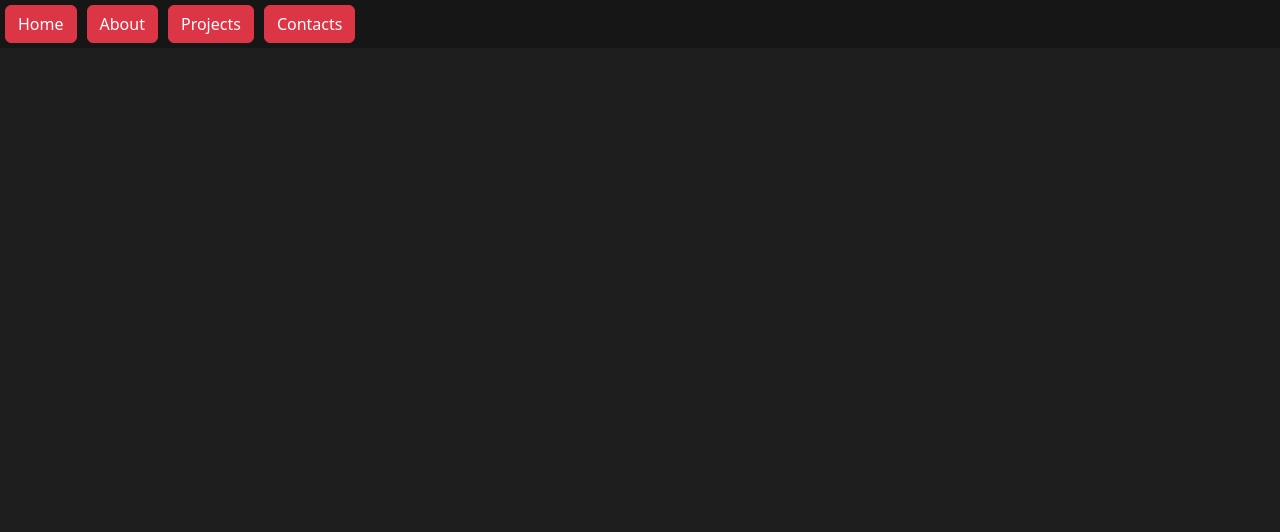
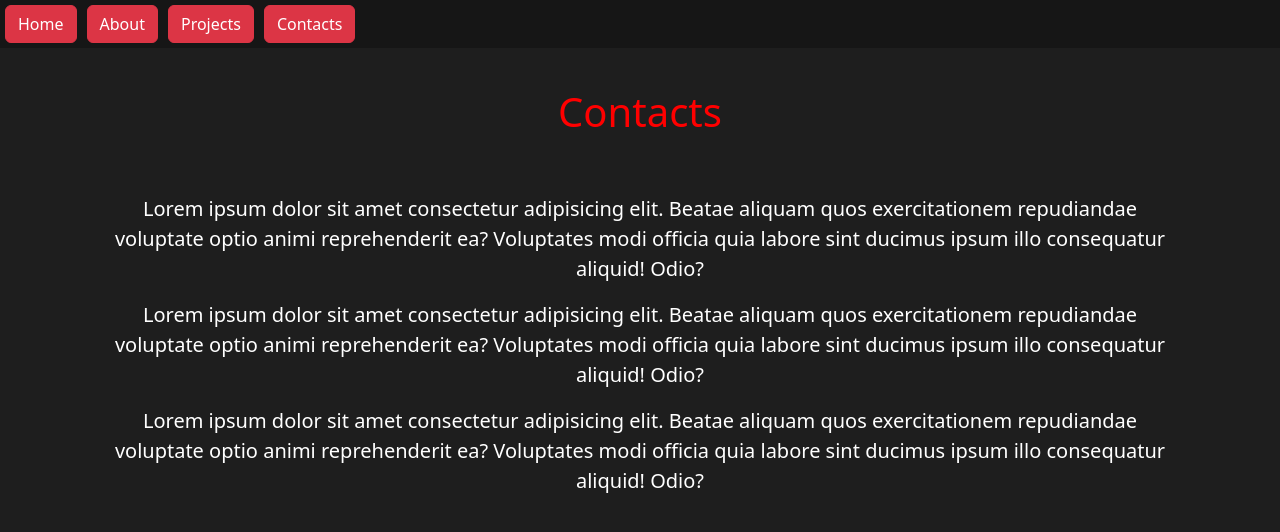
Before and after one commit to Titho93/vite-boolfolio, a Vue app: page /contacts in a window 1280 px wide. Shown: the top 532 px of the page. Built offline with nearby package versions, Linux system fonts and the light colour scheme; no server answers.

Commit message:
[edit]style

```diff
--- a/src/components/About.vue
+++ b/src/components/About.vue
@@ -1,13 +1,23 @@
 <script>
+
 export default {
+    name: 'About',
 
+    data(){
+        return{
+        }
+    },
+    mounted(){
+    }
 }
 </script>
 
 <template>
 
+    <h1>About</h1>
+
 </template>
 
-<style>
+<style lang="scss" scoped>
 
 </style>
--- a/src/components/Contacts.vue
+++ b/src/components/Contacts.vue
@@ -1,13 +1,32 @@
 <script>
+
 export default {
+    name: 'Contacts',
 
+    data(){
+        return{
+        }
+    },
+    mounted(){
+    }
 }
 </script>
 
 <template>
 
+    <h1>Contacts</h1>
+    <p>Lorem ipsum dolor sit amet consectetur adipisicing elit. Beatae aliquam quos exercitationem repudiandae voluptate optio animi reprehenderit ea? Voluptates modi officia quia labore sint ducimus ipsum illo consequatur aliquid! Odio?</p>
+    <p>Lorem ipsum dolor sit amet consectetur adipisicing elit. Beatae aliquam quos exercitationem repudiandae voluptate optio animi reprehenderit ea? Voluptates modi officia quia labore sint ducimus ipsum illo consequatur aliquid! Odio?</p>
+    <p>Lorem ipsum dolor sit amet consectetur adipisicing elit. Beatae aliquam quos exercitationem repudiandae voluptate optio animi reprehenderit ea? Voluptates modi officia quia labore sint ducimus ipsum illo consequatur aliquid! Odio?</p>
+
 </template>
 
-<style>
+<style lang="scss" scoped>
+
+p {
+    font-size: 20px;
+    text-align: center;
+
+}
 
 </style>
--- a/src/components/Home.vue
+++ b/src/components/Home.vue
@@ -15,10 +15,16 @@ export default {
 <template>
 
     <h1>Home</h1>
-
+    <p>Welcome to my Project site</p>
 
 </template>
 
 <style lang="scss" scoped>
 
+p {
+    font-size: 40px;
+    text-align: center;
+
+}
+
 </style>
```
